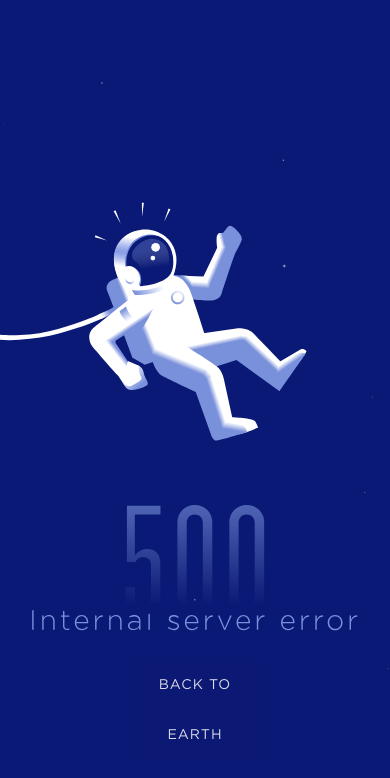
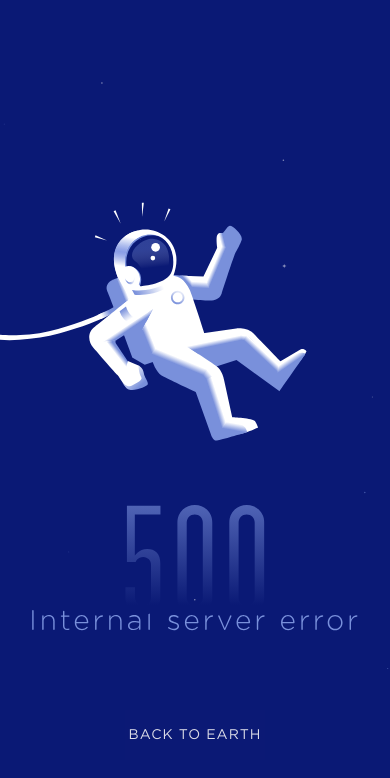
Before and after one commit to geniuslogo/emission, a plain HTML site: page events.html in a window 390 px wide. Shown: the top 778 px of the page. Drawn offline with nearby package versions, Linux system fonts and the light colour scheme.

Commit message:
Add files via upload

```diff
--- a/css/style.css
+++ b/css/style.css
@@ -2024,5 +2024,17 @@ text-decoration: underline;
 }
 
 
+@media (max-width: 640px) {
+
+
+.dugmence-backtoearth {
+    width: 36%;
+
+  }
+
+
+}
+
+
 
 /**********************       k r a j    eventa      ********************/
```
